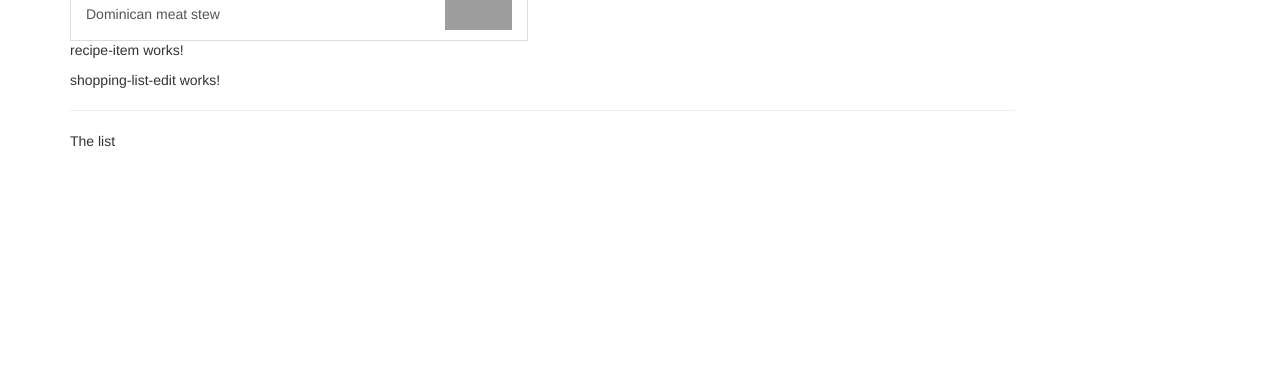
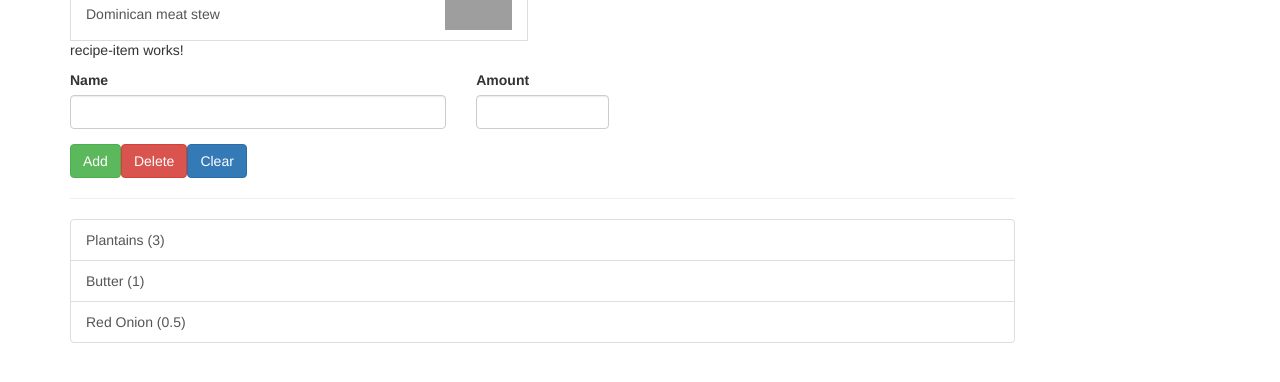
Before and after one commit to corodrig/ng5-shopping-list, an Angular app: page / in a window 1280 px wide. Shown: the part 248-630 px from the top of the page. Built offline with nearby package versions, Linux system fonts and the light colour scheme; grey boxes are pictures that could not be loaded.

Commit message:
start shopping list/edit components

```diff
--- /dev/null
+++ b/src/app/shared/ingredient.model.ts
@@ -0,0 +1,4 @@
+export class Ingredient {
+
+    constructor(public name: string, public amount: number) {}
+}
--- a/src/app/shopping/shopping-list-edit/shopping-list-edit.component.html
+++ b/src/app/shopping/shopping-list-edit/shopping-list-edit.component.html
@@ -1,3 +1,23 @@
-<p>
-  shopping-list-edit works!
-</p>
+<div class="row">
+  <div class="col-xs-12">
+    <form>
+      <div class="row">
+        <div class="col-sm-5 form-group">
+          <label for="name">Name</label>
+          <input type="text" id="name" class="form-control">
+        </div>
+        <div class="col-sm-2 form-group">
+          <label for="amount">Amount</label>
+          <input type="number" id="amount" class="form-control">
+        </div>
+      </div>
+      <div class="row">
+        <div class="col-xs-12">
+          <button class="btn btn-success" type="submit">Add</button>
+          <button class="btn btn-danger" type="button">Delete</button>
+          <button class="btn btn-primary" type="button">Clear</button>
+        </div>
+      </div>
+    </form>
+  </div>
+</div>
--- a/src/app/shopping/shopping-list/shopping-list.component.html
+++ b/src/app/shopping/shopping-list/shopping-list.component.html
@@ -2,6 +2,10 @@
   <div class="col-xs-10">
     <app-shopping-list-edit></app-shopping-list-edit>
     <hr>
-    <p>The list</p>
+    <ul class="list-group">
+      <a class="list-group-item" style="cursor: pointer" *ngFor="let ing of ingredients">
+         {{ing.name}} ({{ing.amount}})
+      </a>
+    </ul>
   </div>
 </div>
--- a/src/app/shopping/shopping-list/shopping-list.component.ts
+++ b/src/app/shopping/shopping-list/shopping-list.component.ts
@@ -1,4 +1,5 @@
 import { Component, OnInit } from '@angular/core';
+import { Ingredient } from '../../shared/ingredient.model';
 
 @Component({
   selector: 'app-shopping-list',
@@ -6,6 +7,11 @@
   styleUrls: ['./shopping-list.component.css']
 })
 export class ShoppingListComponent implements OnInit {
+  ingredients: Ingredient[] = [
+    new Ingredient('Plantains', 3),
+    new Ingredient('Butter', 1),
+    new Ingredient('Red Onion', 0.5)
+  ];
 
   constructor() { }
 
```
